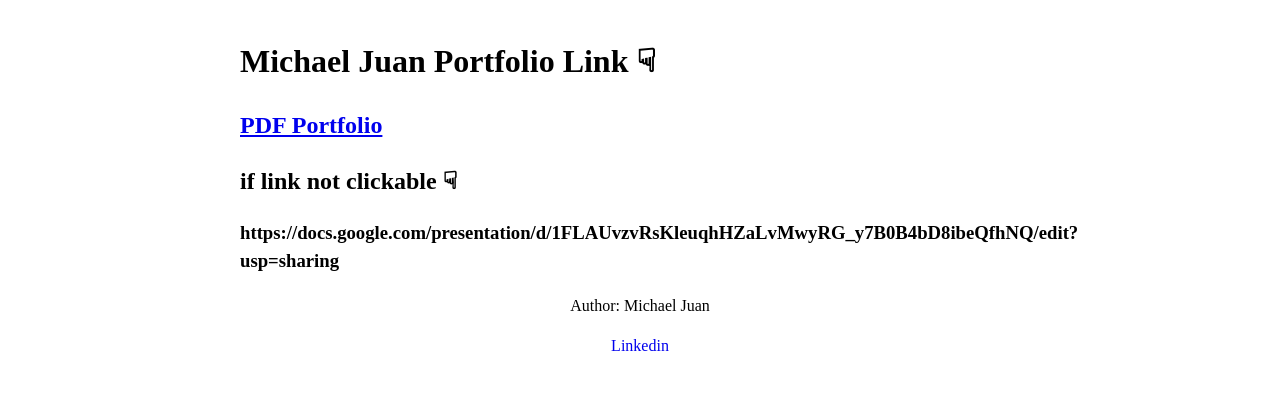
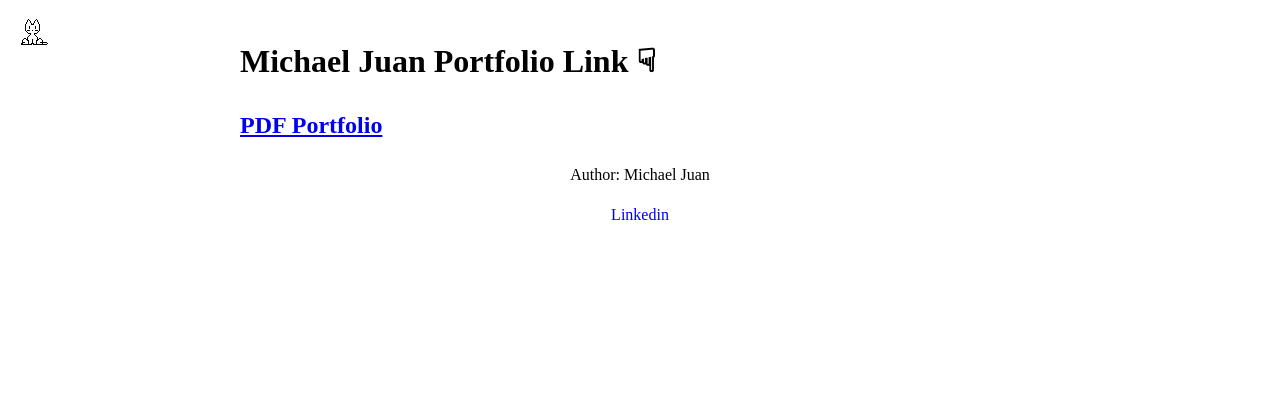
Before and after one commit to MichaelJuan/michaeljuan.github.io, a plain HTML site: page index.html in a window 1280 px wide. Drawn offline with Linux system fonts and the light colour scheme.

Commit message:
added oneko

```diff
--- a/index.html
+++ b/index.html
@@ -4,12 +4,10 @@
  <head>
 	 <link rel="stylesheet" href="css/styles.css">
 </head>
-
- <body>
+<body>
+	<script src="./oneko.js"></script>
 	 <h1>Michael Juan Portfolio Link &#9759</h1>
 	 <h2><a href="https://docs.google.com/presentation/d/1FLAUvzvRsKleuqhHZaLvMwyRG_y7B0B4bD8ibeQfhNQ/edit?usp=sharing">PDF Portfolio</a></h2>
-	 <h2>if link not clickable &#9759</h2>
-	 <h3>https://docs.google.com/presentation/d/1FLAUvzvRsKleuqhHZaLvMwyRG_y7B0B4bD8ibeQfhNQ/edit?usp=sharing</h3>
 
 	<footer>
 		<p>Author: Michael Juan</p>
```
